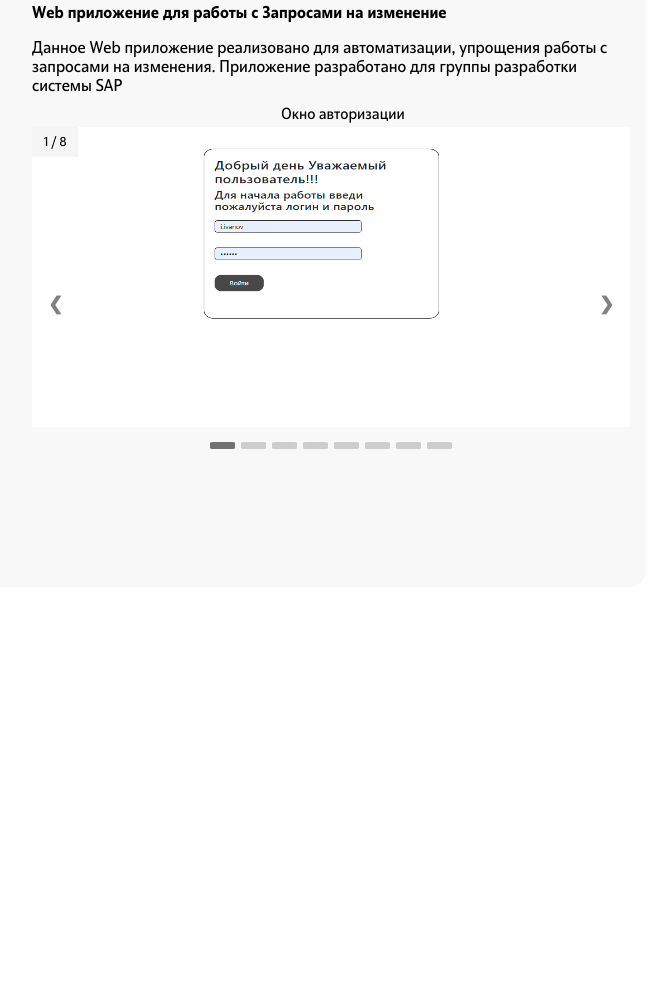
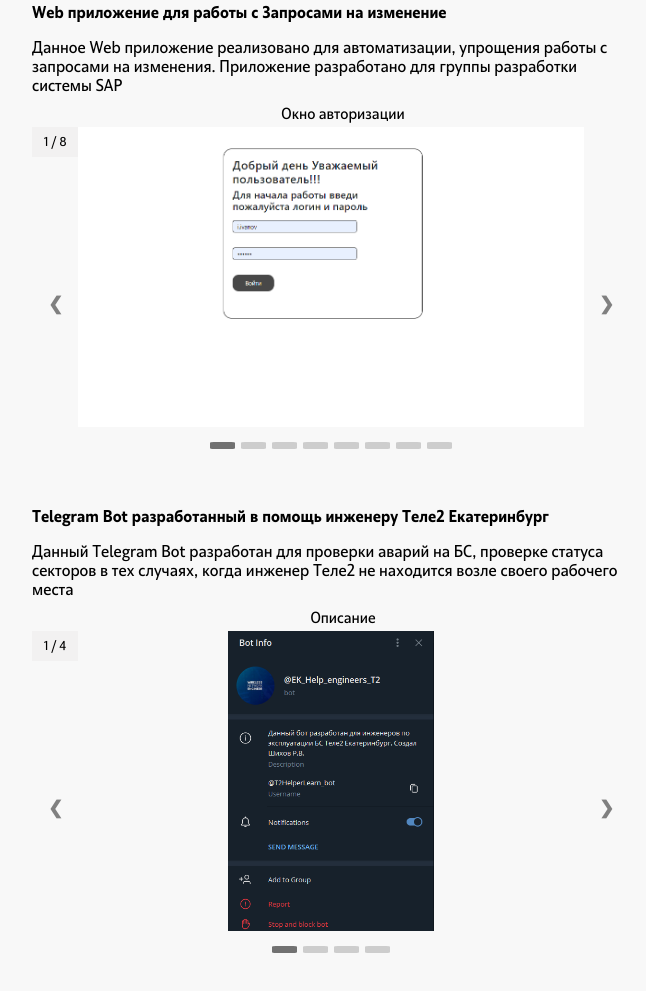
Before and after one commit to shroman96rus/Resume, a plain HTML site: page index.html in a window 1280 px wide. Shown: the part 1968-2959 px from the top of the page, without its empty margins (444-1092 px from the left). Before the commit the page ends 2563 px from the top, so only its background shows below. Drawn offline with Linux system fonts and the light colour scheme.

Commit message:
add telegram bot

```diff
--- a/css/style.css
+++ b/css/style.css
@@ -194,10 +194,11 @@ body {
 }
 
 .slideshow-container__mySlides {
-    max-width: 700px;
+    /* max-width: 700px; */
     height: 100%;
     display: none;
-    background: #F8BB10;
+    /* background: #F8BB10; */
+    position: relative;
 }
 
 .slide-visible {
@@ -205,8 +206,10 @@ body {
 }
 
 .slideshow-container__mySlides img {
-    width: 100%;
+    width: auto;
     height: 100%;
+    display: block;
+    margin: 0 auto;
 }
 
 .slideshow-container__prev,
@@ -214,7 +217,7 @@ body {
     cursor: pointer;
     position: absolute;
     top: 50%;
-    width: auto;
+    /* width: auto; */
     /* margin-top: -22px; */
     padding: 16px;
     color: grey;
@@ -343,7 +346,6 @@ body {
     align-items: center;
     justify-content: center;
     padding-top: 100px;
-
 }
 
 .image-modal__window {
--- a/index.html
+++ b/index.html
@@ -111,7 +111,9 @@
             <div class="portfolio__content-flex right-side">
                 <div class="content-flex__portfolio-item">
                     <div class="portfolio-item__title">Помошник дежурного Tele2</div>
-                    <div class="portfolio-item__text">Данная программа позволяет производить мониторинг аварий, статус работы секторов и БС посредством подкючения в серверу ENM9 через SSH соединение, справочник БС (номер БС, адрес, данные по докуску, контакты арендодателя), позволяет при помощи библиотеки Selenium для C# выдавать заявки на оптимизации (созлание текста заявки, скриншот требуемых работ, отправка задания в NOC и на Email). Данное приложение успешно работает и востребовано инженерами эксплуатации Екатеринбургского филиала.</div>
+                    <div class="portfolio-item__text">Данная программа позволяет производить мониторинг аварий, статус работы секторов и БС посредством подкючения в серверу ENM9 через SSH соединение, справочник БС (номер БС, адрес, данные по докуску, контакты арендодателя), позволяет
+                        при помощи библиотеки Selenium для C# выдавать заявки на оптимизации (созлание текста заявки, скриншот требуемых работ, отправка задания в NOC и на Email). Данное приложение успешно работает и востребовано инженерами эксплуатации
+                        Екатеринбургского филиала.</div>
                     <div class="portfolio-item__slideshow-container">
                         <div class="slideshow-container__mySlides fade">
                             <div class="mySlides__numbertext">1 / 3</div>
@@ -128,8 +130,8 @@
                             <img src="/img/screen shot/T2 helper screen shots/detail.png">
                             <div class="mySlides__text">Детальный просмотр статуса аварий</div>
                         </div>
-                        <a class="slideshow-container__prev" >&#10094;</a>
-                        <a class="slideshow-container__next" >&#10095;</a>
+                        <a class="slideshow-container__prev">&#10094;</a>
+                        <a class="slideshow-container__next">&#10095;</a>
                         <div class="portfolio-item__dots">
                             <span class="dots__dot" number="1"></span>
                             <span class="dots__dot" number="2"></span>
@@ -183,8 +185,8 @@
                             <img src="/img/screen shot/RTC screen-shot/update2.png">
                             <div class="mySlides__text">Обновление данных чек-листа</div>
                         </div>
-                        <a class="slideshow-container__prev" >&#10094;</a>
-                        <a class="slideshow-container__next" >&#10095;</a>
+                        <a class="slideshow-container__prev">&#10094;</a>
+                        <a class="slideshow-container__next">&#10095;</a>
                         <div class="portfolio-item__dots">
                             <span class="dots__dot" number="1"></span>
                             <span class="dots__dot" number="2"></span>
@@ -197,13 +199,48 @@
                         </div>
                     </div>
                 </div>
+                <div class="content-flex__portfolio-item">
+                    <div class="portfolio-item__title">Telegram Bot разработанный в помощь инженеру Теле2 Екатеринбург</div>
+                    <div class="portfolio-item__text">Данный Telegram Bot разработан для проверки аварий на БС, проверке статуса секторов в тех случаях, когда инженер Теле2 не находится возле своего рабочего места</div>
+                    <div class="portfolio-item__slideshow-container">
+                        <div class="slideshow-container__mySlides fade">
+                            <div class="mySlides__numbertext">1 / 4</div>
+                            <img src="/img/screen shot/Telegram Bot/About.png">
+                            <div class="mySlides__text">Описание</div>
+                        </div>
+                        <div class="slideshow-container__mySlides fade">
+                            <div class="mySlides__numbertext">2 / 4</div>
+                            <img src="/img/screen shot//Telegram Bot/Change menu.png">
+                            <div class="mySlides__text">Выбор операции</div>
+                        </div>
+                        <div class="slideshow-container__mySlides fade">
+                            <div class="mySlides__numbertext">3 / 4</div>
+                            <img src="/img/screen shot/Telegram Bot/Change menu 2.png">
+                            <div class="mySlides__text">Выбор операции</div>
+                        </div>
+                        <div class="slideshow-container__mySlides fade">
+                            <div class="mySlides__numbertext">4 / 4</div>
+                            <img src="/img/screen shot/Telegram Bot/Result.png">
+                            <div class="mySlides__text">Отображение результата</div>
+                        </div>
+
+                        <a class="slideshow-container__prev">&#10094;</a>
+                        <a class="slideshow-container__next">&#10095;</a>
+                        <div class="portfolio-item__dots">
+                            <span class="dots__dot" number="1"></span>
+                            <span class="dots__dot" number="2"></span>
+                            <span class="dots__dot" number="3"></span>
+                            <span class="dots__dot" number="4"></span>
+                        </div>
+                    </div>
+                </div>
 
             </div>
         </div>
     </div>
-    <div class="image-modal" id="Modalimage" >
+    <div class="image-modal" id="Modalimage">
         <div class="image-modal__wrap">
-            <div class="image-modal__window" >
+            <div class="image-modal__window">
                 <button data-hystclose class="image-modal__close">X</button>
                 <div class="image-modal__content"></div>
             </div>
```
Also changed, not shown: img/screen shot/Telegram Bot/About.png (added), img/screen shot/Telegram Bot/Change menu 2.png (added), img/screen shot/Telegram Bot/Change menu.png (added), img/screen shot/Telegram Bot/Result.png (added).
